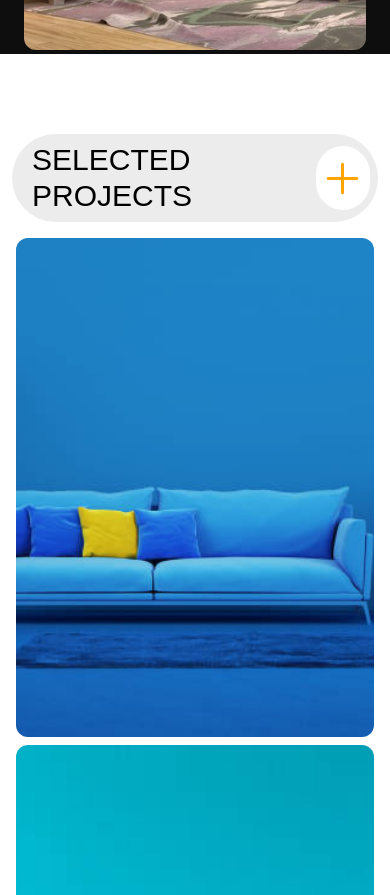
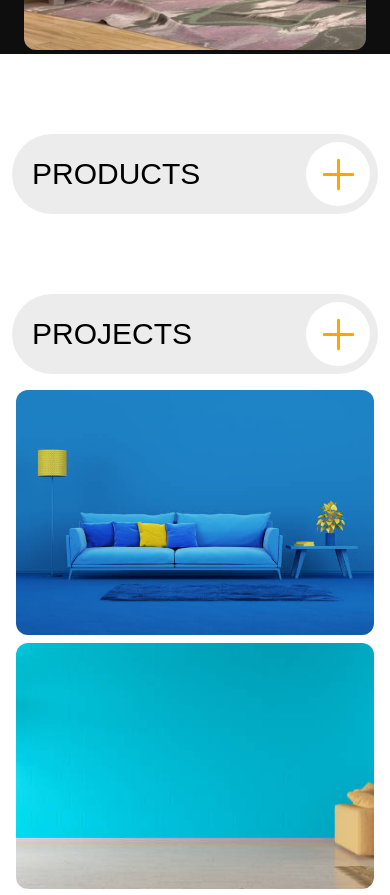
Before and after one commit to MuhammadKaifNazeer/inerres, a Next.js app: page / in a window 390 px wide. Shown: the part 1160-2055 px from the top of the page. Built offline with nearby package versions, Linux system fonts and the light colour scheme.

Commit message:
improved responsiveness

```diff
--- /dev/null
+++ b/src/app/components/Products/Products.jsx
@@ -0,0 +1,26 @@
+import { PlusIcon } from '@radix-ui/react-icons'
+import React from 'react'
+
+const Products = () => {
+  return (
+    <>
+    <div className="products my-[5rem] px-3 sm:px-6" id="products">
+    <div className="sectionHead w-full bg-[--secondary-color] p-2 rounded-full flex justify-between items-center">
+          <div className="h-[15px] w-[15px] rounded-full bg-[--primary-color] ml-5 hidden sm:block"></div>
+
+          <div>
+            <h1 className="sectionHeadTitle sm:text-4xl text-3xl mx-3 sm:mx-0 ">
+              PRODUCTS
+            </h1>
+          </div>
+
+          <div className="sectionHeadPlusIcon bg-white w-[4rem] sm:w-[5rem] h-[4rem] sm:h-[5rem] rounded-full flex justify-center items-center cursor-pointer">
+            <PlusIcon width={45} height={45} color="var(--primary-color)" />
+          </div>
+        </div>
+    </div>
+    </>
+  )
+}
+
+export default Products
--- a/src/app/components/SelectedProjects/SelectedProjects.jsx
+++ b/src/app/components/Projects/Projects.jsx
@@ -2,19 +2,16 @@ import { PlusIcon } from "@radix-ui/react-icons";
 import Image from "next/image";
 import React from "react";
 
-const SelectedProjects = () => {
+const Projects = () => {
   return (
     <>
-      <div
-        className="selectedProjects my-[5rem] px-3 sm:px-6"
-        id="selectedProjects"
-      >
+      <div className="projects my-[5rem] px-3 sm:px-6" id="projects">
         <div className="sectionHead w-full bg-[--secondary-color] p-2 rounded-full flex justify-between items-center">
           <div className="h-[15px] w-[15px] rounded-full bg-[--primary-color] ml-5 hidden sm:block"></div>
 
           <div>
             <h1 className="sectionHeadTitle sm:text-4xl text-3xl mx-3 sm:mx-0 ">
-              SELECTED PROJECTS
+              PROJECTS
             </h1>
           </div>
 
@@ -26,7 +23,7 @@ const SelectedProjects = () => {
         <div className="flex flex-col gpa-3 mt-3">
           <div
             translateZ="100"
-            className="h-[60vh] w-full overflow-hidden rounded-lg flex justify-center items-end p-1 sm:p-1.5"
+            className="lg:h-[60vh] md:h-[50vh] sm:h-[40vh] h-[30vh] w-full overflow-hidden rounded-lg flex justify-center items-end p-1 sm:p-1.5"
           >
             <Image
               src={"/image-8.jpg"}
@@ -38,7 +35,7 @@ const SelectedProjects = () => {
           </div>
           <div
             translateZ="100"
-            className="h-[60vh] w-full overflow-hidden rounded-lg flex justify-center items-end p-1 sm:p-1.5"
+            className="lg:h-[60vh] md:h-[50vh] sm:h-[40vh] h-[30vh] w-full overflow-hidden rounded-lg flex justify-center items-end p-1 sm:p-1.5"
           >
             <Image
               src={"/image-5.jpg"}
@@ -50,7 +47,7 @@ const SelectedProjects = () => {
           </div>
           <div
             translateZ="100"
-            className="h-[60vh] w-full overflow-hidden rounded-lg flex justify-center items-end p-1 sm:p-1.5"
+            className="lg:h-[60vh] md:h-[50vh] sm:h-[40vh] h-[30vh] w-full overflow-hidden rounded-lg flex justify-center items-end p-1 sm:p-1.5"
           >
             <Image
               src={"/image-6.jpg"}
@@ -66,4 +63,4 @@ const SelectedProjects = () => {
   );
 };
 
-export default SelectedProjects;
+export default Projects;
--- a/src/app/globals.css
+++ b/src/app/globals.css
@@ -20,6 +20,7 @@
   font-family: sans-serif;
 }
 
+
 @media screen and (max-width: 359px) {
   .sectionHead {
     justify-content: center;
--- a/src/app/page.jsx
+++ b/src/app/page.jsx
@@ -3,14 +3,16 @@ import Header from "./components/Header/Header";
 import Hero from "./components/Hero/Hero";
 import Footer from "./components/Footer/Footer";
 import Testimonials from "./components/Testimonials/Testimonials";
-import SelectedProjects from "./components/SelectedProjects/SelectedProjects";
+import Products from "./components/Products/Products";
+import Projects from "./components/Projects/Projects";
 
 export default function Home() {
   return (
     <>
       <Header />
       <Hero />
-      <SelectedProjects />
+      <Products />
+      <Projects />
       <Testimonials />
       <Footer />
     </>
```
